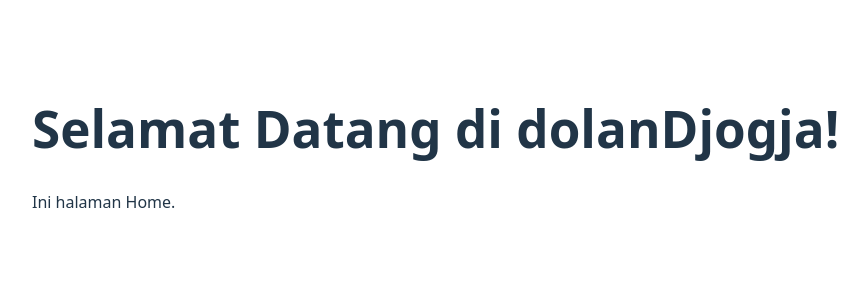
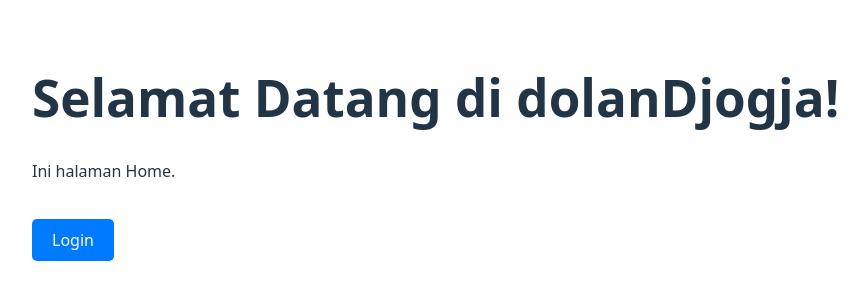
Before and after one commit to Poeww/dolanDjogja_7A, a React (Vite) app in the folder dolanDjogja_fe/: page / in a window 1280 px wide. Shown: the part 252-552 px from the top of the page, without its empty margins (8-876 px from the left). Built offline with nearby package versions, Linux system fonts and the light colour scheme.

Commit message:
update: home

```diff
--- a/dolanDjogja_fe/src/home/home.jsx
+++ b/dolanDjogja_fe/src/home/home.jsx
@@ -1,8 +1,26 @@
+import { Link } from "react-router-dom";
+
 export default function Home() {
   return (
     <div style={{ padding: "40px" }}>
       <h1>Selamat Datang di dolanDjogja!</h1>
       <p>Ini halaman Home.</p>
+
+      <Link to="/login">
+        <button
+          style={{
+            padding: "10px 20px",
+            marginTop: "20px",
+            backgroundColor: "#007bff",
+            color: "#fff",
+            border: "none",
+            borderRadius: "5px",
+            cursor: "pointer"
+          }}
+        >
+          Login
+        </button>
+      </Link>
     </div>
   );
 }
```
Lines whose indentation alone changed are shown as unchanged.
